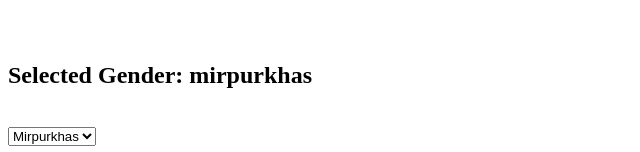
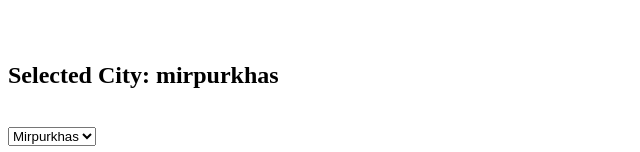
Before and after one commit to saeedali780/learn-react, a React (Vite) app: page / in a window 1280 px wide. Shown: the part 161-313 px from the top of the page, without its empty margins (0-640 px from the left). Built offline with nearby package versions, Linux system fonts and the light colour scheme.

Commit message:
spelling mistake

```diff
--- a/src/Form.jsx
+++ b/src/Form.jsx
@@ -13,7 +13,7 @@ const Form = () => {
         <label htmlFor="female">Female</label>
         <br/><br/>
         <h2>Selected Gender: {gender}</h2><br/>
-        <h2>Selected Gender: {city}</h2><br/>
+        <h2>Selected City: {city}</h2><br/>
         <select defaultValue={"mirpurkhas"} onChange={(e)=> setCity(e.target.value)}>
             <option value="karachi">Karachi</option>
             <option value="mirpurkhas">Mirpurkhas</option>
```
